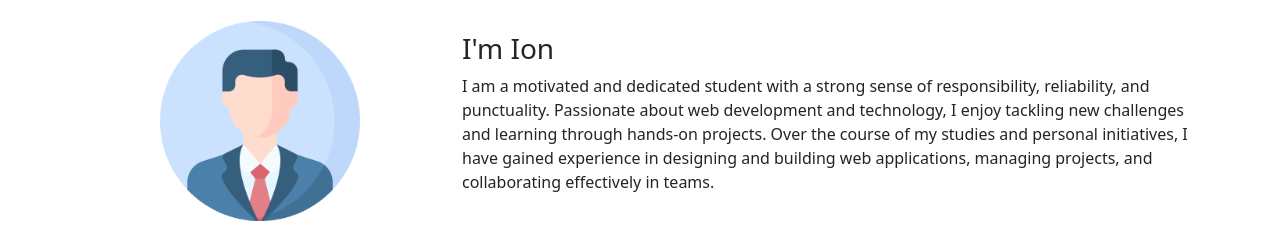
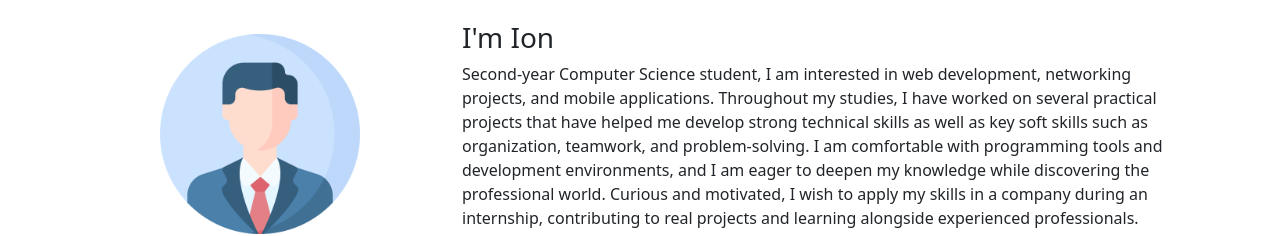
Before and after one commit to TheAtomic0407/Portfolio, a plain HTML site: page index.html in a window 1280 px wide. Shown: the part 724-960 px from the top of the page. Drawn offline with nearby package versions, Linux system fonts and the light colour scheme.

Commit message:
correction about

```diff
--- a/index.html
+++ b/index.html
@@ -61,7 +61,9 @@
                 </div>
                 <div class="col-md-8">
                     <h3>I'm Ion</h3>
-                    <p>I am a motivated and dedicated student with a strong sense of responsibility, reliability, and punctuality. Passionate about web development and technology, I enjoy tackling new challenges and learning through hands-on projects. Over the course of my studies and personal initiatives, I have gained experience in designing and building web applications, managing projects, and collaborating effectively in teams.</p>
+                    <p>Second-year Computer Science student, I am interested in web development, networking projects, and mobile applications. Throughout my studies, I have worked on several practical projects that have helped me develop strong technical skills as well as key soft skills such as organization, teamwork, and problem-solving.
+
+I am comfortable with programming tools and development environments, and I am eager to deepen my knowledge while discovering the professional world. Curious and motivated, I wish to apply my skills in a company during an internship, contributing to real projects and learning alongside experienced professionals.</p>
                 </div>
             </div>
         </div>
```
